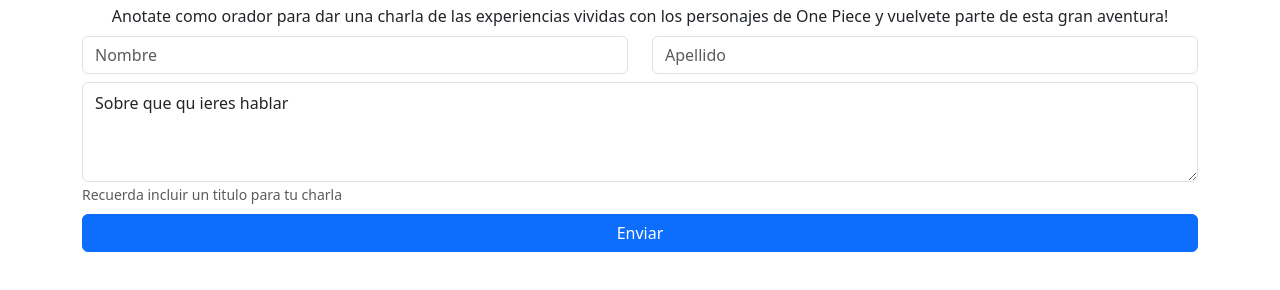
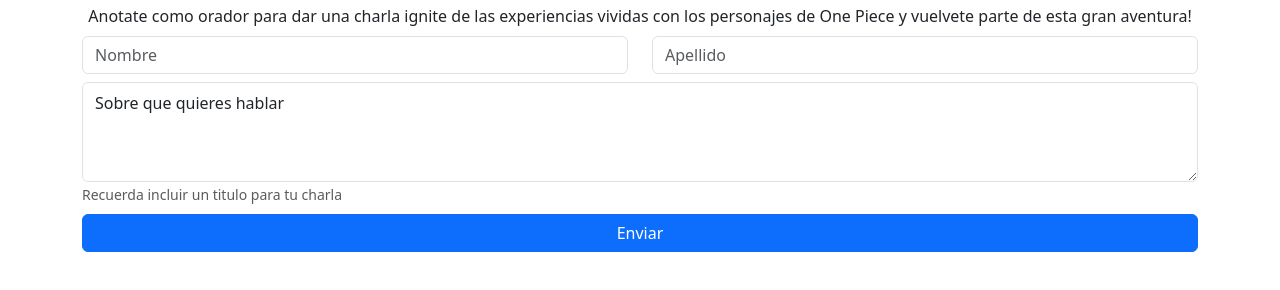
Before and after one commit to gianmarco-holm/ConferenceWebSite_Bootstrap5, a plain HTML site: page index.html in a window 1280 px wide. Shown: the part 74-364 px from the top of the page. Drawn offline with nearby package versions, Linux system fonts and the light colour scheme.

Commit message:
Se agrego tooltip

```diff
--- a/index.html
+++ b/index.html
@@ -23,7 +23,7 @@
             </div>
             <form action="">
                 <div class="row">
-                    <div class="col text-center">Anotate como orador para dar una charla de las experiencias vividas con
+                    <div class="col text-center">Anotate como orador para dar una charla <abbr data-bs-toggle="tooltip" title="Charlas de 5 minutos">ignite</abbr> de las experiencias vividas con
                         los personajes de One Piece y vuelvete parte de esta gran aventura!
                     </div>
                 </div>
@@ -40,7 +40,7 @@
                 <div class="form-floating pt-2">
                     <textarea class="form-control" placeholder="Sobre que quieres hablar" id="floatingTextarea2"
                         style="height: 100px"></textarea>
-                    <label for="floatingTextarea2">Sobre que qu ieres hablar</label>
+                    <label for="floatingTextarea2">Sobre que quieres hablar</label>
                     <small class="form-text">Recuerda incluir un titulo para tu charla</small>
                 </div>
                 <div class="d-grid gap-2 pt-2">
@@ -60,6 +60,7 @@
     <script src="https://cdn.jsdelivr.net/npm/bootstrap@5.3.2/dist/js/bootstrap.min.js"
         integrity="sha384-BBtl+eGJRgqQAUMxJ7pMwbEyER4l1g+O15P+16Ep7Q9Q+zqX6gSbd85u4mG4QzX+"
         crossorigin="anonymous"></script>
+    <script src="index.js"></script>
 </body>
 
 </html>
--- /dev/null
+++ b/index.js
@@ -0,0 +1,2 @@
+const tooltipTriggerList = document.querySelectorAll('[data-bs-toggle="tooltip"]')
+const tooltipList = [...tooltipTriggerList].map(tooltipTriggerEl => new bootstrap.Tooltip(tooltipTriggerEl))
```
